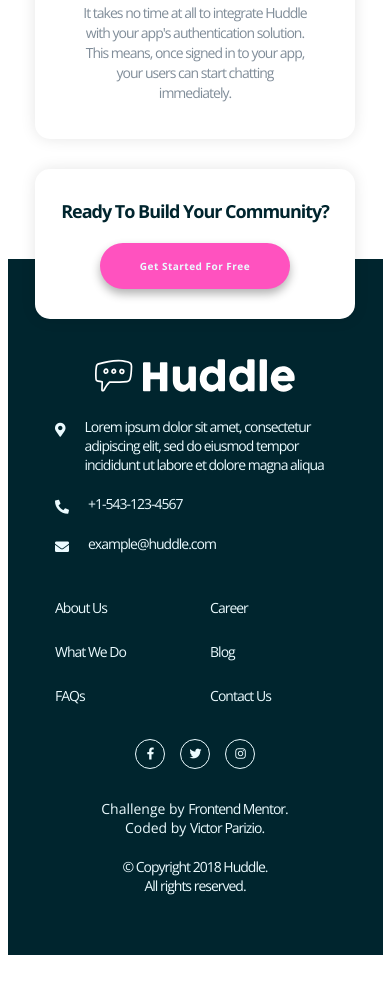
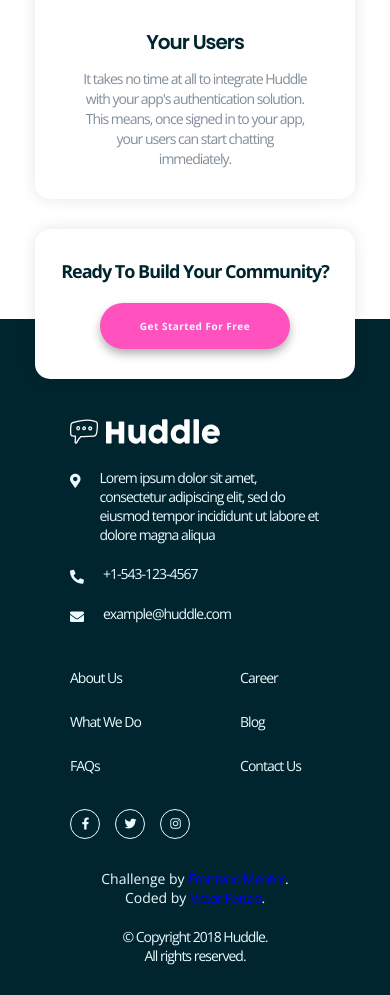
Before and after one commit to VictorParizio/huddle-landing-page-with-alternating-feature-blocks-master, a plain HTML site: page index.html in a window 390 px wide. Shown: the part 2034-3029 px from the top of the page. Before the commit the page ends 2989 px from the top, so only its background shows below. Drawn offline with nearby package versions, Linux system fonts and the light colour scheme.

Commit message:
refactor (projeto) Refatoração
O projeto foi todo refatorado

```diff
--- a/index.html
+++ b/index.html
@@ -109,11 +109,11 @@
             </div>
         </nav>
 
-        <section class="attribution">
+        <div class="attribution">
             Challenge by <a href="https://www.frontendmentor.io/home/my-challenges?tab=completed" target="_blank">Frontend Mentor</a>.
             Coded by <a href="https://www.linkedin.com/in/victorpariziofrontend" target="_blank">Victor Parizio</a>.
             <p>&copy; Copyright 2018 Huddle. All rights reserved.</p>
-        </section>
+        </div>
     </footer>
 </body>
 
--- a/src/css/global.css
+++ b/src/css/global.css
@@ -8,14 +8,15 @@ html {
 
 section,
 footer {
-    max-width: 1440px;
+    display: grid;
+    justify-content: center;
     padding: 46px 80px 60px;
 }
 
 section>div {
     display: flex;
     align-items: center;
-    justify-content: space-evenly;
+    justify-content: space-between;
     gap: 58px;
 }
 
--- a/src/css/reset.css
+++ b/src/css/reset.css
@@ -7,3 +7,7 @@
     letter-spacing: -1px;
     list-style: none;
 }
+
+a:visited{
+    color: currentColor;
+}
--- a/src/css/responsive.css
+++ b/src/css/responsive.css
@@ -1,7 +1,4 @@
 @media (max-width: 1200px) {
-    body {
-        overflow-x: hidden;
-    }
 
     section,
     footer {
@@ -29,7 +26,7 @@
     }
 
     .button.started {
-        margin-top: 40px;
+        margin-top: 30px;
     }
 
     .hero img {
@@ -37,7 +34,7 @@
     }
 
     .you-can>div {
-        padding: 0 30px 0 80px;
+        padding: 55px 30px 55px 80px;
     }
 
     .you-can img {
@@ -57,9 +54,11 @@
     }
 
     footer .menu .links {
-        width: 280px;
+        gap: 20px 80px;
+        margin-right: 120px;
     }
 }
+
 
 @media (max-width: 987px) {
 
@@ -67,10 +66,6 @@
     footer {
         padding: 46px 30px 60px;
         text-align: center;
-    }
-
-    section>div {
-        gap: 30px;
     }
 
     h1 {
@@ -116,7 +111,6 @@
     }
 
     .you-can>div {
-        height: 300px;
         padding: 30px;
     }
 
@@ -144,6 +138,7 @@
 
     footer {
         padding-top: 150px;
+        text-align: start;
     }
 
     footer p,
@@ -154,8 +149,7 @@
     }
 
     footer img {
-        width: 200px;
-        margin: 0 10%;
+        width: 150px;
     }
 
     footer .menu {
@@ -165,16 +159,31 @@
     }
 
     footer .menu .contact li {
-        width: 280px;
+        width: 250px;
+    }
+
+    footer .menu .links {
+        gap: 20px 80px;
+        margin-right: 120px;
+    }
+
+    footer .menu .social {
+        margin-bottom: 30px;
     }
 }
 
 @media (max-width: 679px) {
 
+    /* section,
+    footer {
+        display: grid;
+        justify-content: center;
+        padding: 46px 80px 60px;
+    } */
+
     section,
     footer {
         padding: 30px 0px;
-        max-width: 375px;
     }
 
     section>div {
@@ -232,8 +241,22 @@
         padding-top: 100px;
     }
 
-    footer nav {
-        text-align: start;
+    footer .menu {
+        flex-direction: column;
+    }
+
+    footer .menu .contact li {
+        width: 250px;
+    }
+
+    footer .menu .links {
+        width: 250px;
+        gap: 20px 80px;
+        margin-right: 0;
+    }
+
+    footer .menu .social {
+        margin-bottom: 30px;
     }
 
     .attribution {
--- a/src/css/style.css
+++ b/src/css/style.css
@@ -1,8 +1,3 @@
-body {
-    display: grid;
-    justify-content: center;
-}
-
 .hero {
     background: url(../images/bg-hero-desktop.svg) no-repeat;
     background-size: 100% 100%;
@@ -11,8 +6,6 @@ body {
 
 .header {
     margin-bottom: 60px;
-    justify-content: space-between
-    ;
 }
 
 .header .logo {
@@ -33,11 +26,10 @@ body {
 }
 
 .you-can>div {
-    height: 410px;
     box-shadow: 0 0 15px rgba(0, 0, 0, 0.1);
     border-radius: 15px;
     margin: 40px 16px;
-    padding: 0 30px 0 110px;
+    padding: 55px 30px 55px 110px;
 }
 
 .you-can>div:nth-child(2) {
@@ -53,22 +45,22 @@ body {
 }
 
 .build-your-community {
+    margin-top: 100px;
     position: relative;
-    margin-top: 100px;
 }
 
 .build-your-community div {
+    position: absolute;
     background-color: hsl(0, 0%, 100%);
     flex-direction: column;
-    position: absolute;
+    gap: 0;
     bottom: -100px;
     left: 0;
     right: 0;
     margin: auto;
-    width: 740px;
     box-shadow: 0 0 15px rgba(0, 0, 0, 0.1);
     border-radius: 15px;
-    gap: 0;
+    width: 740px;
     padding: 50px 0;
 }
 
@@ -92,8 +84,8 @@ footer {
 
 footer .menu {
     display: flex;
-    justify-content: space-between;
     margin-top: 20px;
+    gap: 100px;
 }
 
 footer .menu .contact li{
@@ -108,12 +100,16 @@ footer .menu .contact li i{
 }
 
 footer .menu .links {
-    gap: 20px;
-    height: 125px;
-    width: 400px;
     display: flex;
     flex-direction: column;
     flex-wrap: wrap;
+    gap: 20px 120px;
+    height: 125px;
+    margin-right: 200px;
+}
+
+footer .menu .links a:hover {
+    text-decoration: underline;
 }
 
 footer .menu .social {
@@ -133,12 +129,9 @@ footer .menu .social i {
     width: 30px;
 }
 
-footer a {
-    color: var(--very-pale);
-    transition: 0.2s ease-in-out;
-}
-footer .menu .links a:hover {
-    text-decoration: underline;
+footer a,
+footer i {
+    transition: 0.3s ease-in-out;
 }
 
 .attribution a:hover,
@@ -148,6 +141,5 @@ footer .social i:hover {
 
 .attribution {
     text-align: center;
-    margin-top: 30px;
     letter-spacing: 0;
 }
```
